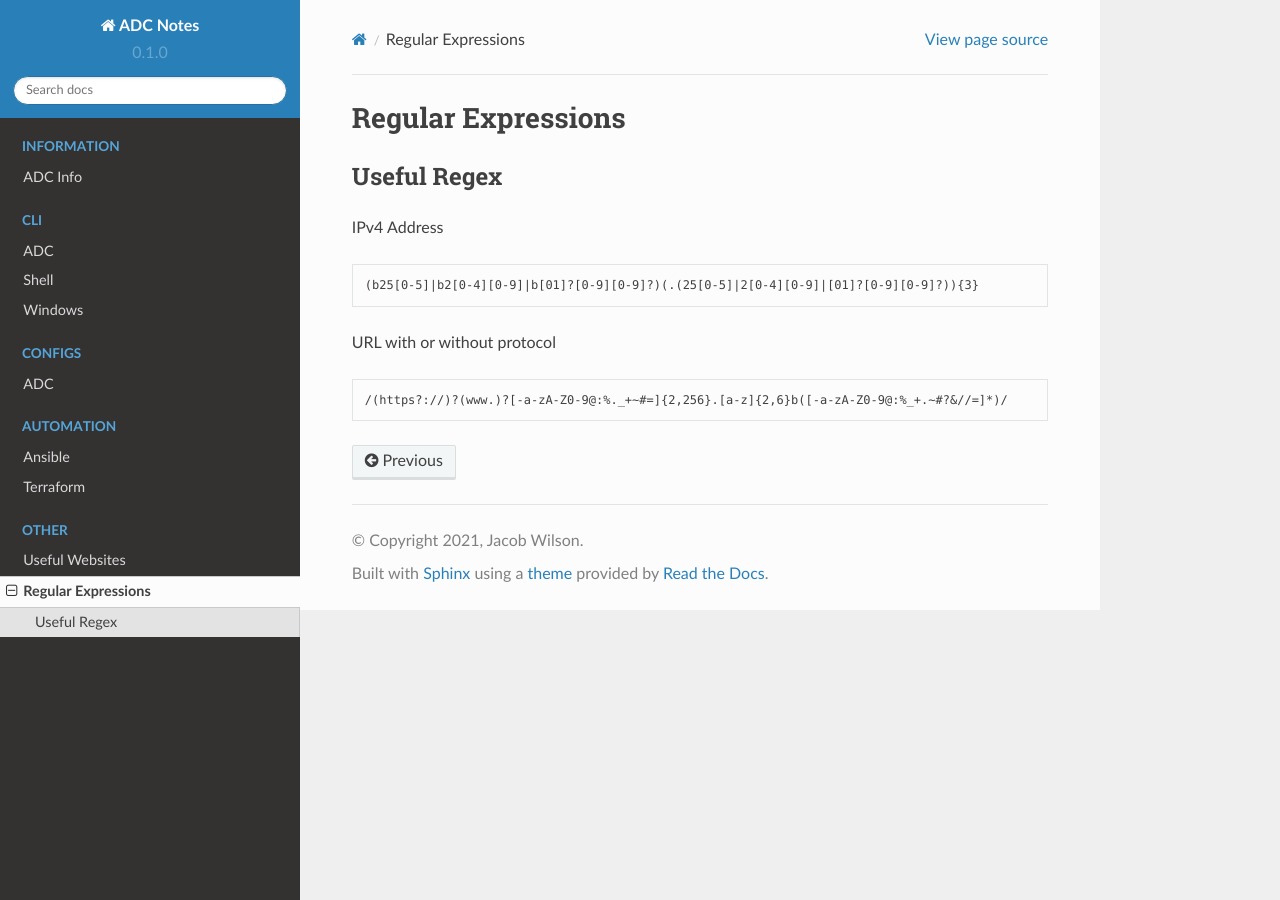
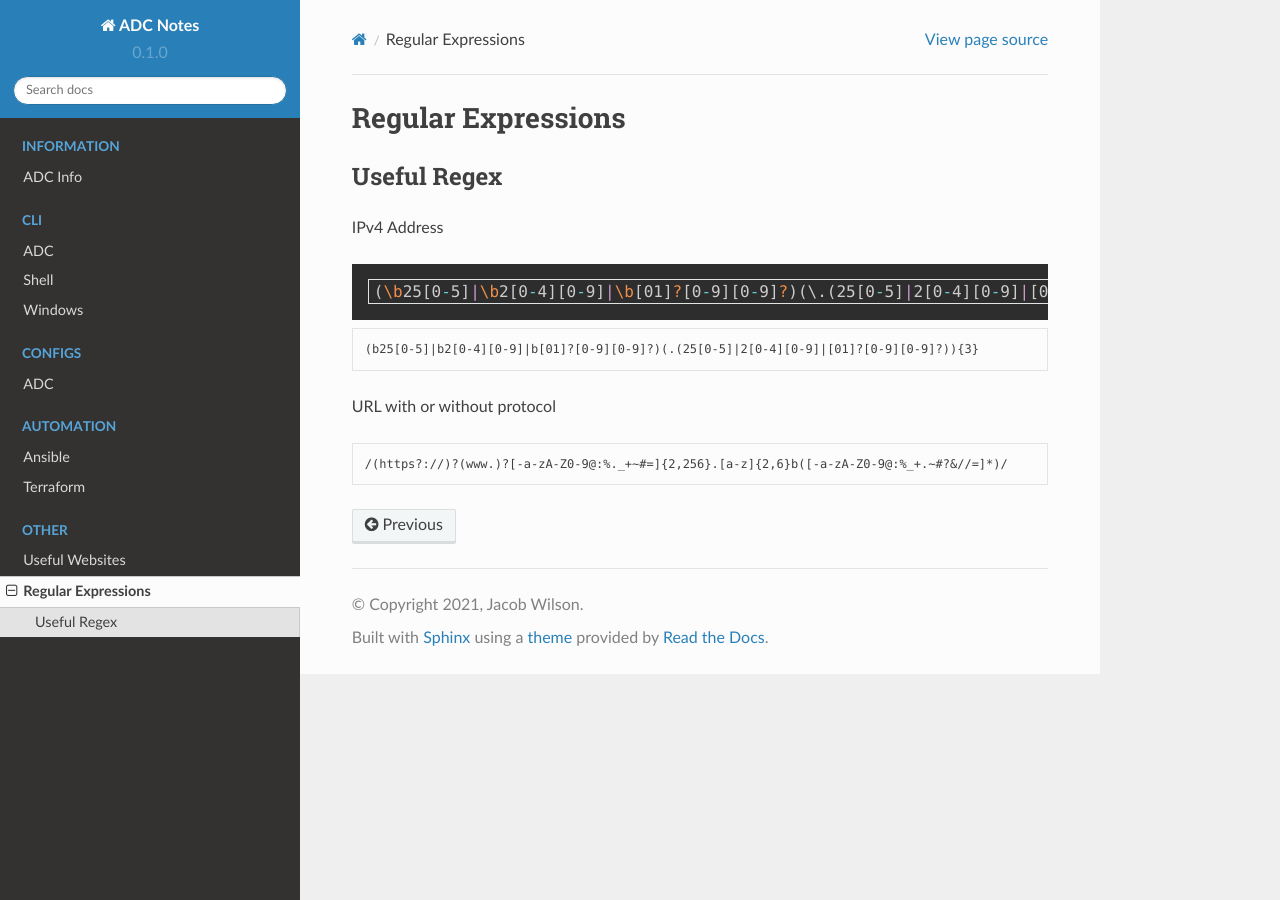
Before and after one commit to jdwilson/ADC, a Sphinx documentation site: the page built from docs/source/other/regex.rst, in a window 1280 px wide. Built offline with Sphinx 7.4.7 and the Read the Docs theme 2.0.0, drawn with Linux system fonts in a browser that asks for light colours.

Commit message:
test highlighting

```diff
--- a/docs/source/other/regex.rst
+++ b/docs/source/other/regex.rst
@@ -7,6 +7,10 @@ Useful Regex
 
 IPv4 Address
 
+.. raw:: html
+
+   <pre><code class="language-regex">(\b25[0-5]|\b2[0-4][0-9]|\b[01]?[0-9][0-9]?)(\.(25[0-5]|2[0-4][0-9]|[01]?[0-9][0-9]?)){3}</code></pre>
+
 .. parsed-literal::
    (\b25[0-5]|\b2[0-4][0-9]|\b[01]?[0-9][0-9]?)(\.(25[0-5]|2[0-4][0-9]|[01]?[0-9][0-9]?)){3}
 
```
